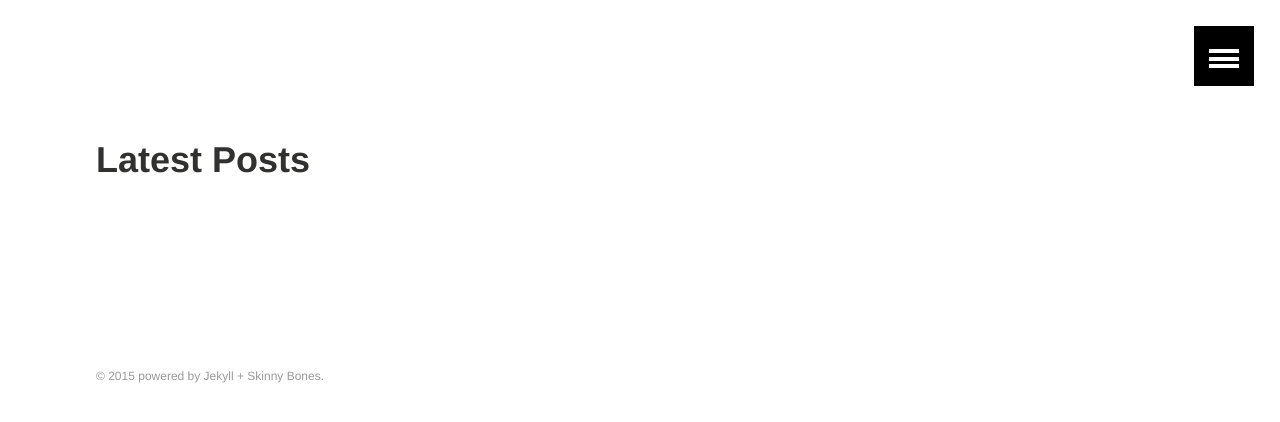
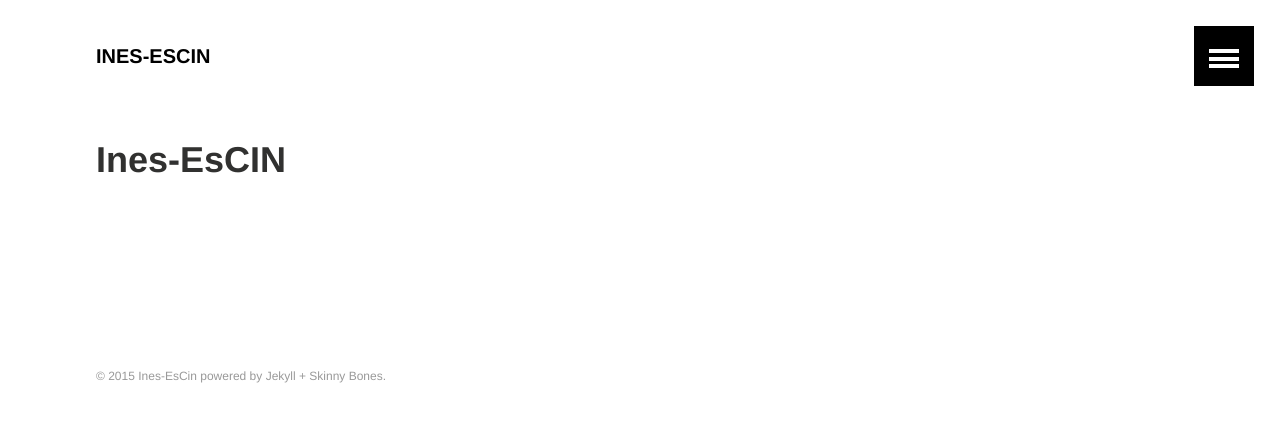
Before and after one commit to ines-escin/ines-escin.github.io, a Jekyll site: the page built from index.md, in a window 1280 px wide. Shown: the top 422 px of the page. Built offline with Jekyll 4.4.1, drawn with Linux system fonts in a browser that asks for light colours.

Commit message:
logo e titulo

```diff
--- a/_config.yml
+++ b/_config.yml
@@ -1,11 +1,11 @@
 # Site wide configuration
 
-title:
+title: Ines-EsCin
 description:
-logo: # 120x120 px default image used for Twitter summary card
+logo: logo.png # 120x120 px default image used for Twitter summary card
 teaser: # 400x250 px default teaser image used in image archive grid
 locale:
-url:
+url: http://www.ines.org.br/
 
 # Jekyll configuration
 
--- a/index.md
+++ b/index.md
@@ -1,7 +1,7 @@
 ---
 layout: archive
 permalink: /
-title: "Latest Posts"
+title: "Ines-EsCIN"
 ---
 
 <div class="tiles">
```
Also changed, not shown: images/logo.png (added).
